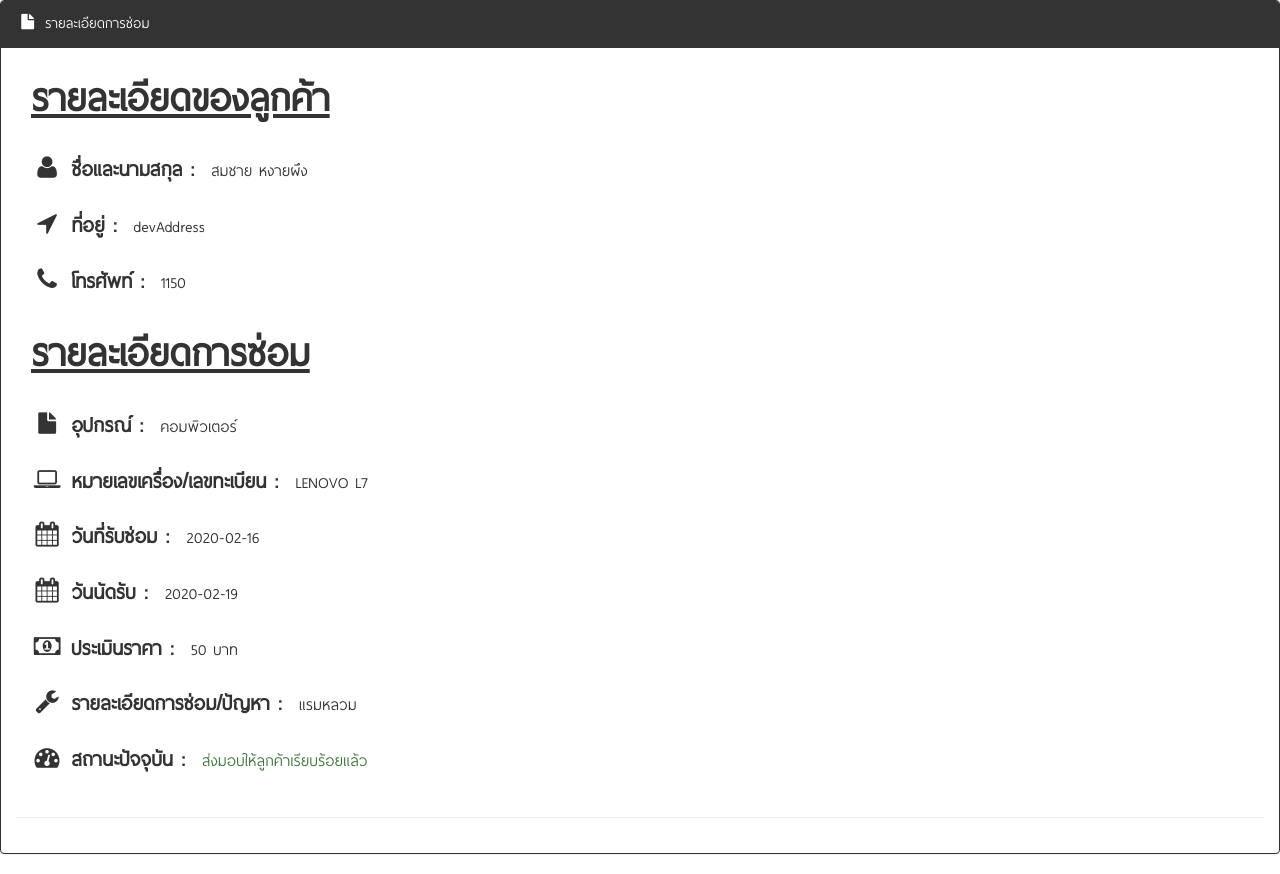
After one commit to blinkz333/Repair-Management-System, a PHP site: page /project-nawa/manage_repair_status_user.php?id=1 in a window 1280 px wide. The commit adds this page. Run offline with PHP 8.4, Linux system fonts and the light colour scheme; data comes from the database, SQL or seed files in the repository; some libraries are stand-ins or nearby versions.

Commit message:
add order Status

```diff
--- a/manage_repair.php
+++ b/manage_repair.php
@@ -155,7 +155,7 @@ else if($show['Ord_RepairStatus']==7){$status =  '<span class=text-success>ส
                   <td><div align="center"><?php echo $show['Ord_RepairPerson'];?></div></td>
                   <td><div align="center"><?php echo $status;?></div></td>
                   <td><div align="center">
-                  <a href="print_order.php?id=<?php echo $show['Ord_ID'];?>&status=localhost/project-nawa/manage_repair_status.php?id=<?php echo $show['Ord_ID'];?>" target="_blank"><input name="" type="button" class="btn btn-dark" value="พิมพ์ใบรับซ่อม"></a>&nbsp;
+                  <a href="print_order.php?id=<?php echo $show['Ord_ID'];?>&status=localhost/project-nawa/manage_repair_status_user.php?id=<?php echo $show['Ord_ID'];?>" target="_blank"><input name="" type="button" class="btn btn-dark" value="พิมพ์ใบรับซ่อม"></a>&nbsp;
                   <a href="#order<?php echo $show['Ord_ID'];?>" data-toggle="modal"><input name="" type="button" class="btn btn-warning" value="จัดการสถานะการซ่อม"></a>&nbsp;
                   <a href="manage_repair_edit.php?id=<?php echo $show['Ord_ID'];?>"><input name="" type="button" class="btn btn-primary" value="แก้ไขข้อมูลงานซ่อม"></a>&nbsp;
                   <a href="manage_repair_status.php?id=<?php echo $show['Ord_ID'];?>"><input name="" type="button" class="btn btn-info" value="รายละเอียดการซ่อม"></a>&nbsp;
--- /dev/null
+++ b/manage_repair_status_user.php
@@ -0,0 +1,139 @@
+<?php
+
+require_once "conn.php";
+$sql = $conn->query("select * from orders where Ord_ID = '$_REQUEST[id]'")or die (mysqli_error());
+$show = $sql->fetch_assoc ();
+
+if($show['Ord_RepairStatus']==0){$status =  '<span class=text-info>แจ้งซ่อม</span>';}
+else if($show['Ord_RepairStatus']==1){$status =  '<span class=text-info>กำลังดำเนินการ</span>';}
+else if($show['Ord_RepairStatus']==2){$status =  '<span class=text-info>รออะไหล่</span>';}
+else if($show['Ord_RepairStatus']==3){$status =  '<span class=text-success>ซ่อมสำเร็จ</span>';}
+else if($show['Ord_RepairStatus']==4){$status =  '<span class=text-danger>ซ่อมไม่สำเร็จ</span>';}
+else if($show['Ord_RepairStatus']==5){$status =  '<span class=text-danger>ยกเลิกการซ่อม</span>';}
+else if($show['Ord_RepairStatus']==6){$status =  '<span class=text-success>ชำระเงิน</span>';}
+else if($show['Ord_RepairStatus']==7){$status =  '<span class=text-success>ส่งมอบให้ลูกค้าเรียบร้อยแล้ว</span>';}
+
+?>
+<!DOCTYPE html>
+<html>
+<meta charset="utf-8" />
+    <meta name="viewport" content="width=device-width, initial-scale=1.0" />
+    <title><?php echo $title_web;?></title>
+
+			<!-- Bootstrap core CSS -->
+<link href=css/BackEnd/assets/plugins/bootstrap/bootstrap.css rel=stylesheet />
+<link href=css/BackEnd/assets/font-awesome/css/font-awesome.css rel=stylesheet />
+<link href=css/BackEnd/assets/css/style.css rel=stylesheet />
+<link href=css/BackEnd/assets/css/main-style.css rel=stylesheet />
+<link href=css/BackEnd/assets/plugins/morris/morris-0.4.3.min.css rel=stylesheet />
+
+<!-- datepicker -->
+<link rel="stylesheet" media="all" type="text/css" href="plugins/jquerydatepicker/jquery-ui.css" />
+<link rel="stylesheet" media="all" type="text/css" href="plugins/jquerydatepicker/jquery-ui-timepicker-addon.css">
+
+<!--javascript ของระบบ-->
+<script src=css/BackEnd/assets/plugins/jquery-1.10.2.js></script>
+<script src=css/BackEnd/assets/plugins/bootstrap/bootstrap.min.js></script>
+<script src=css/BackEnd/assets/plugins/metisMenu/jquery.metisMenu.js></script>
+<script src=css/BackEnd/assets/scripts/siminta.js></script>
+<!--javascript เขียนเอง-->
+<script src=js/function_javascript.js></script>
+
+<!--plugins ckeditor-->
+<script src=plugins/ckeditor/ckeditor.js></script>
+<!-- datepicker -->
+<script type="text/javascript" src="plugins/jquerydatepicker/jquery-ui.min.js"></script>
+<script type="text/javascript" src="plugins/jquerydatepicker/jquery-ui-timepicker-addon.js"></script>
+<script type="text/javascript" src="plugins/jquerydatepicker/jquery-ui-sliderAccess.js"></script>
+
+<!-- datepicker-->
+<script type="text/javascript">
+
+     $(function(){
+    $("#dateinput1").datepicker({dateFormat: 'dd-mm-yy',minDate:0,});
+    $("#dateinput2").datepicker({dateFormat: 'dd-mm-yy',minDate:0,});
+    $("#dateinput3").datepicker({dateFormat: 'dd-mm-yy',minDate:0,});
+});
+
+
+</script>
+
+</head>
+<body>
+<div class="row">
+                <div class="col-lg-12">
+
+                    <!--Simple table example -->
+                    <div class="panel panel-primary">
+                        <div class="panel-heading">
+                            <i class="fa fa-file fa-fw"></i> รายละเอียดการซ่อม
+
+                        </div>
+
+                        <div class="panel-body">
+                            <div class="row">
+                                <div class="col-lg-12">
+                                    <form name="form1" id="myform1" action="?admin=insert" method="post" enctype="multipart/form-data" onsubmit="return chk_error();">
+
+                                    <div class="form-group col-lg-12">
+                                            <label><font size="20"><u>รายละเอียดของลูกค้า</u></font></label>
+                                    </div>
+
+									<div class="form-group col-lg-12 ">
+                                            <label class="fontLabel"><i class="fa fa-user fa-fw"></i> ชื่อและนามสกุล : </label>&emsp;<label class="fontValue"><?php echo $show['Ord_CustomerName']?></label>
+                                    </div>
+
+                                    <div class="form-group col-lg-12 ">
+                                        <label class="fontLabel"><i class="fa fa-location-arrow fa-fw"></i> ที่อยู่ : </label>&emsp;<label class="fontValue"><?php echo $show['Ord_CustomerAddress']?></label>
+                                    </div>
+
+                                    <div class="form-group col-lg-12 ">
+                                        <label class="fontLabel"><i class="fa fa-phone fa-fw"></i> โทรศัพท์ : </label>&emsp;<label class="fontValue"><?php echo $show['Ord_CustomerTel']?></label>
+                                    </div>
+
+                                    <br/>
+
+                                    <div class="form-group col-lg-12">
+                                            <label><font size="20"><u>รายละเอียดการซ่อม</u></font></label>
+                                    </div>
+                                    <div class="form-group col-lg-12 ">
+                                        <label class="fontLabel"><i class="fa fa-file fa-fw"></i> อุปกรณ์ : </label>&emsp;<label class="fontValue"><?php echo $show['Ord_RepairModel']?></label>
+                                    </div>
+
+                                    <div class="form-group col-lg-12 ">
+                                        <label class="fontLabel"><i class="fa fa-laptop fa-fw"></i> หมายเลขเครื่อง/เลขทะเบียน : </label>&emsp;<label class="fontValue"><?php echo $show['Ord_RepairModelID']?></label>
+                                    </div>
+
+                                    <div class="form-group col-lg-12 ">
+                                        <label class="fontLabel"><i class="fa fa-calendar fa-fw"></i> วันที่รับซ่อม : </label>&emsp;<label class="fontValue"><?php echo $show['Ord_RepairDate']?></label>
+                                    </div>
+
+                                    <div class="form-group col-lg-12 ">
+                                        <label class="fontLabel"><i class="fa fa-calendar fa-fw"></i> วันนัดรับ : </label>&emsp;<label class="fontValue"><?php echo $show['Ord_RepairSuccess']?></label>
+                                    </div>
+
+                                    <div class="form-group col-lg-12 ">
+                                        <label class="fontLabel"><i class="fa fa-money fa-fw"></i> ประเมินราคา : </label>&emsp;<label class="fontValue"><?php echo $show['Ord_RepairPrice']?>&nbsp;บาท</label>
+                                    </div>
+
+                                    <div class="form-group col-lg-12 ">
+                                        <label class="fontLabel"><i class="fa fa-wrench fa-fw"></i> รายละเอียดการซ่อม/ปัญหา  : </label>&emsp;<label class="fontValue"><?php echo $show['Ord_RepairDescription']?></label>
+                                    </div>
+
+                                    <div class="form-group col-lg-12 ">
+                                        <label class="fontLabel"><i class="fa fa-dashboard fa-fw"></i> สถานะปัจจุบัน  : </label>&emsp;<label class="fontValue"><?php echo $status; ?></label>
+                                    </div>
+
+
+                                    <div class="clearfix"></div>
+                                    <hr>
+
+
+									</div>
+
+									</form>
+
+                                </div>
+
+                            </div>
+</body>
```
